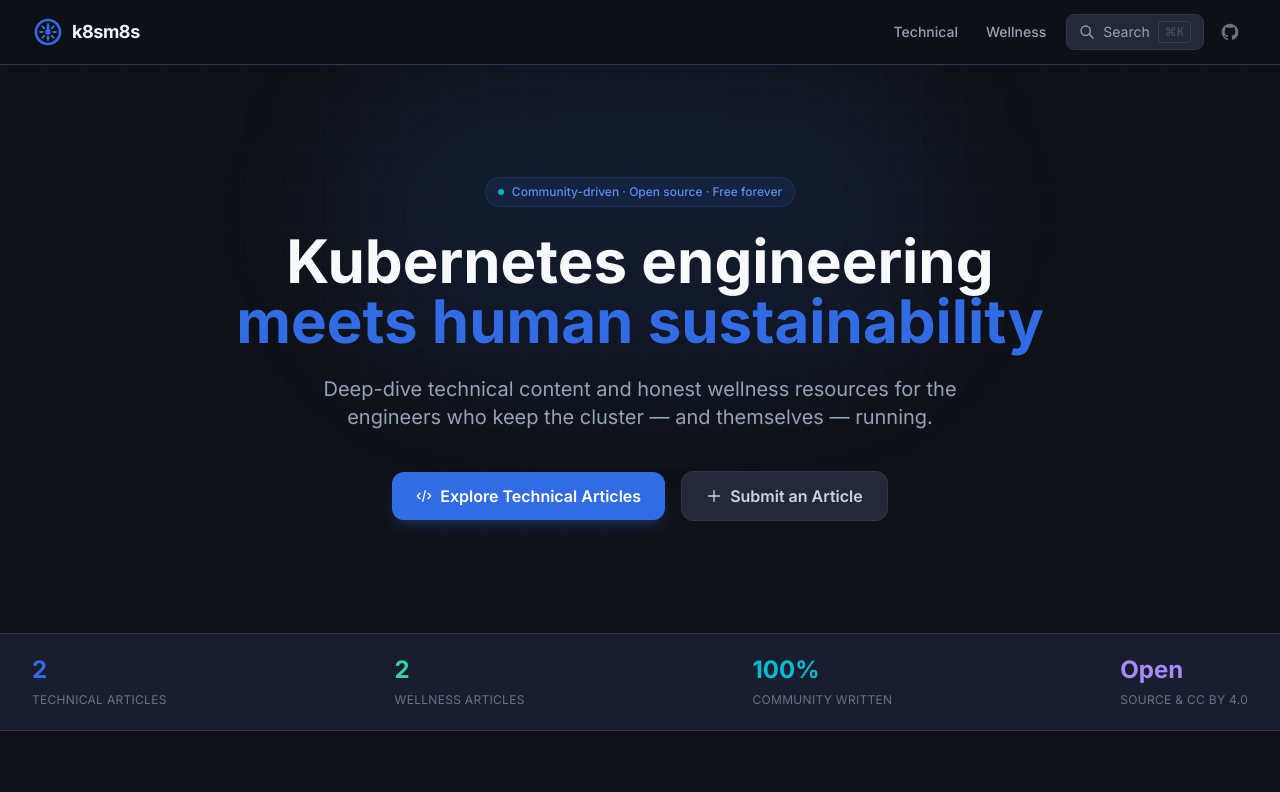
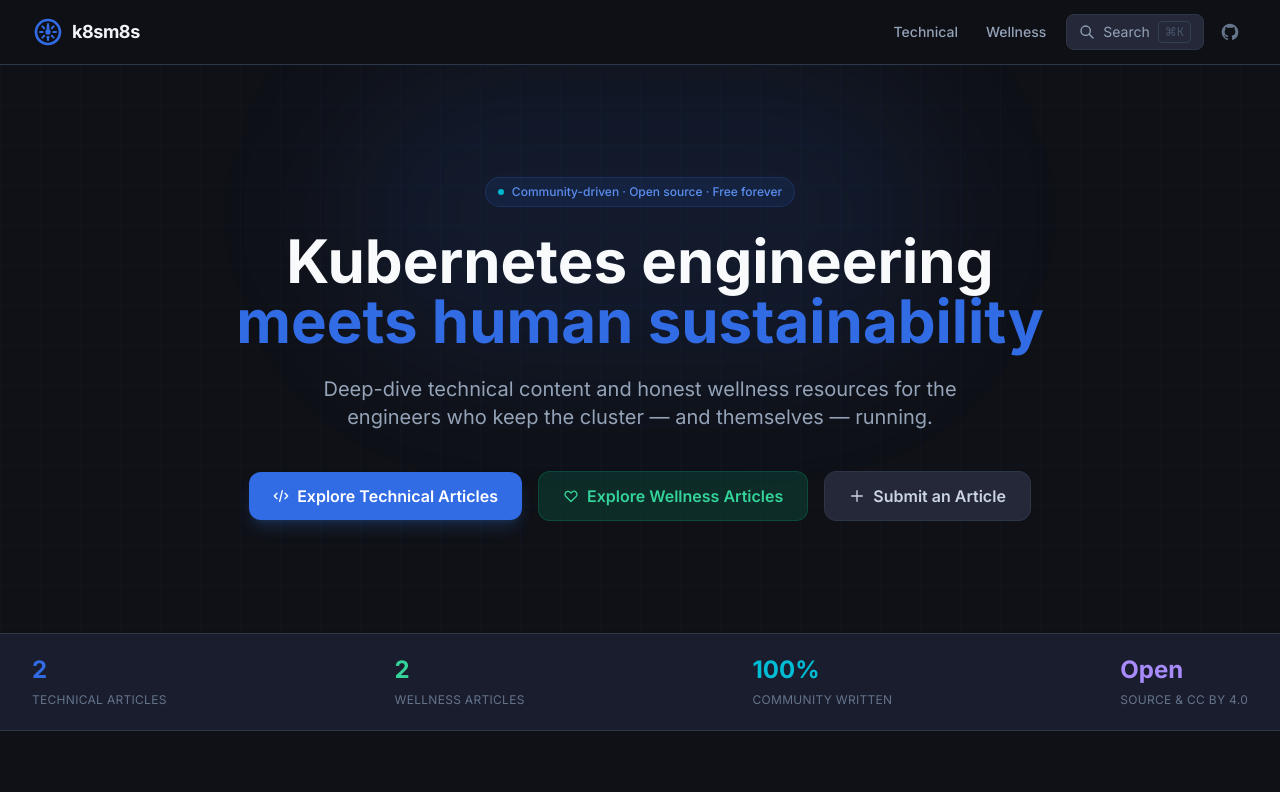
Before and after one commit to danieru-net/k8sm8s, an Astro site: page / in a window 1280 px wide. Shown: the top 792 px of the page. Built offline with nearby package versions, Linux system fonts and the light colour scheme; Astro itself is replaced by a stand-in of ours.

Commit message:
Add Wellness button

```diff
--- a/src/pages/index.astro
+++ b/src/pages/index.astro
@@ -66,6 +66,25 @@ const wellnessArticles = (await getCollection('wellness')).sort(
               d="M10 20l4-16m4 4l4 4-4 4M6 16l-4-4 4-4"></path>
           </svg>
           Explore Technical Articles
+        </a>
+        <a
+          href="/wellness"
+          class="inline-flex items-center gap-2 px-6 py-3 rounded-xl bg-emerald-600/20 text-emerald-400 font-semibold border border-emerald-600/30 hover:bg-emerald-600/30 hover:text-emerald-300 transition-colors"
+        >
+          <svg
+            class="w-4 h-4"
+            fill="none"
+            viewBox="0 0 24 24"
+            stroke="currentColor"
+            stroke-width="2"
+          >
+            <path
+              stroke-linecap="round"
+              stroke-linejoin="round"
+              d="M4.318 6.318a4.5 4.5 0 000 6.364L12 20.364l7.682-7.682a4.5 4.5 0 00-6.364-6.364L12 7.636l-1.318-1.318a4.5 4.5 0 00-6.364 0z"
+            ></path>
+          </svg>
+          Explore Wellness Articles
         </a>
         <a
           href={`${GITHUB_REPO_URL}/new/main/src/content/tech`}
```
